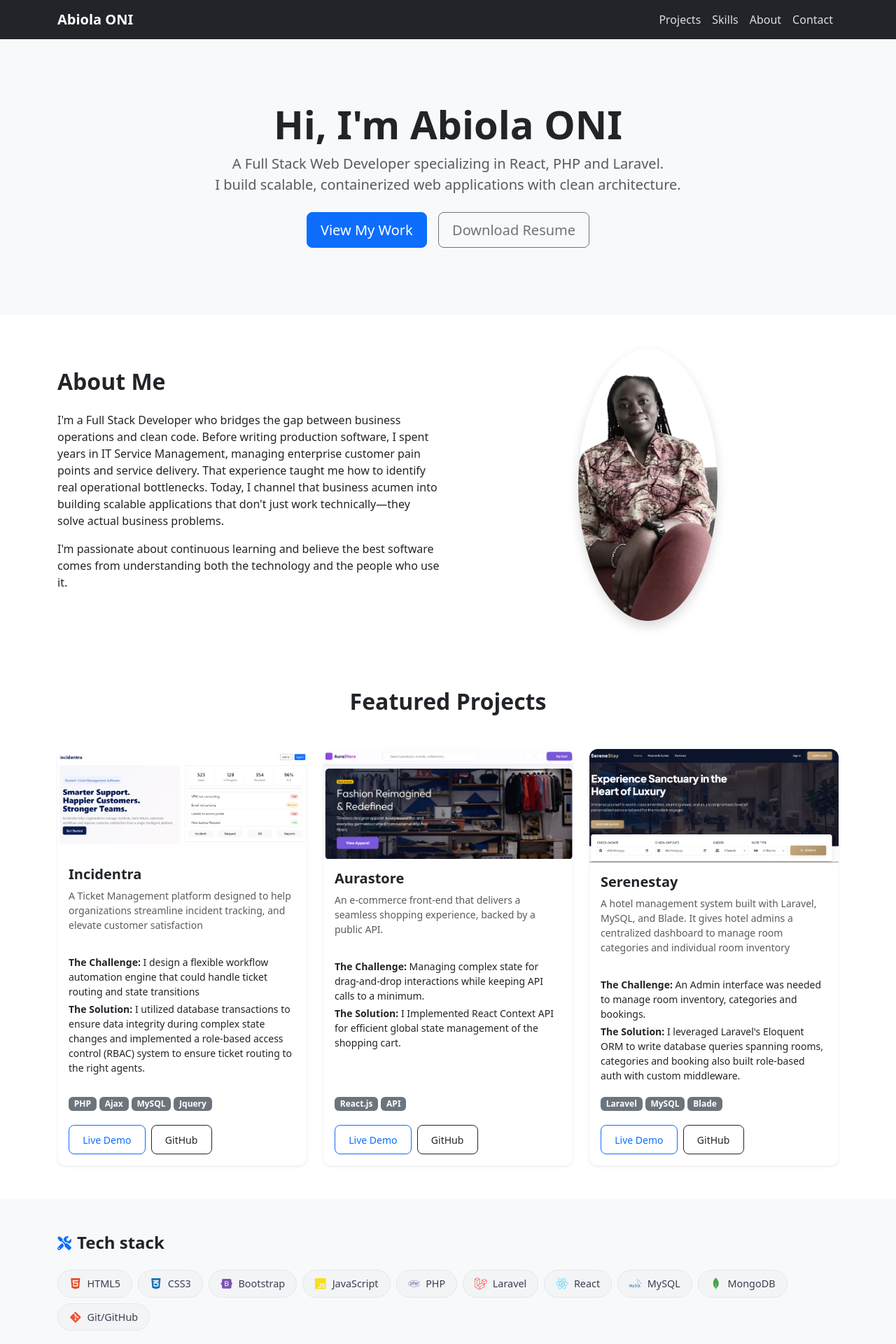
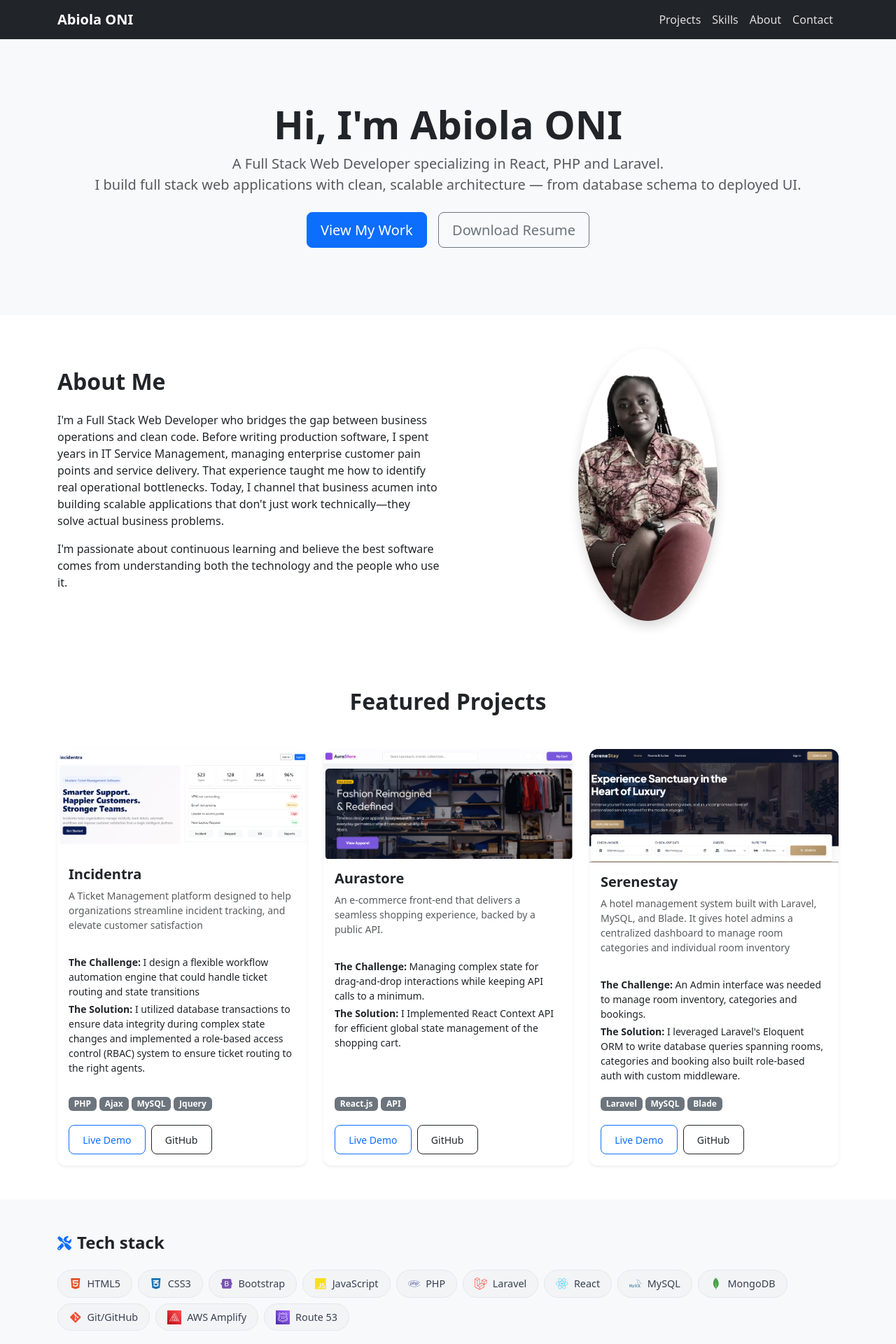
Before and after one commit to Abie-collab/MyPortfolio, a React (Vite) app: page / in a window 1280 px wide. Shown: the top 1920 px of the page at 70% size. Built offline with nearby package versions, Linux system fonts and the light colour scheme.

Commit message:
Hero section updated

```diff
--- a/package.json
+++ b/package.json
@@ -10,6 +10,7 @@
     "preview": "vite preview"
   },
   "dependencies": {
+    "aws-react-icons": "^3.3.0",
     "bootstrap": "^5.3.8",
     "react": "^19.2.7",
     "react-bootstrap": "^2.10.10",
--- a/src/components/About.jsx
+++ b/src/components/About.jsx
@@ -10,7 +10,7 @@ const About = () => {
           <Col md={6}>
             <h2 className="fw-bold mb-4">About Me</h2>
             <p>
-              I'm a Full Stack Developer who bridges the gap between business operations and clean code. Before writing production software, I spent years in IT Service Management, managing enterprise customer pain points and service delivery. That experience taught me how to identify real operational bottlenecks. Today, I channel that business acumen into building scalable applications that don't just work technically—they solve actual business problems.
+              I'm a Full Stack Web Developer who bridges the gap between business operations and clean code. Before writing production software, I spent years in IT Service Management, managing enterprise customer pain points and service delivery. That experience taught me how to identify real operational bottlenecks. Today, I channel that business acumen into building scalable applications that don't just work technically—they solve actual business problems.
             </p>
             <p>
               I'm passionate about continuous learning and believe the best software comes from understanding both the technology and the people who use it.
--- a/src/components/Hero.jsx
+++ b/src/components/Hero.jsx
@@ -9,7 +9,7 @@ const Hero = () => {
         <h1 className="display-4 fw-bold">Hi, I'm Abiola ONI</h1>
         <p className="lead text-muted mb-4">
           A Full Stack Web Developer specializing in <strong>React</strong>, <strong>PHP</strong> and <strong>Laravel</strong>. <br/>
-          I build scalable, containerized web applications with clean architecture.
+        I build full stack web applications with clean, scalable architecture — from database schema to deployed UI.
         </p>
         <div className="d-flex gap-3 justify-content-center">
           <Button variant="primary" size="lg" href="#projects">View My Work</Button>
--- a/src/components/Skills.jsx
+++ b/src/components/Skills.jsx
@@ -1,9 +1,12 @@
 import { Container } from 'react-bootstrap';
 import { FaTools, FaHtml5, FaCss3Alt, FaBootstrap, FaJs, FaPhp, FaReact, FaGitAlt } from 'react-icons/fa';
 import { SiLaravel, SiMysql, SiMongodb } from 'react-icons/si';
+import amplifyIcon from '../assets/images/amplify.svg';
+import route53Icon from '../assets/images/route53.svg';
+
 
 const Skills = () => {
-  // Define your skills and their corresponding icons
+
   const skillsList = [
     { name: 'HTML5', icon: <FaHtml5 color="#E34F26" /> },
     { name: 'CSS3', icon: <FaCss3Alt color="#1572B6" /> },
@@ -15,18 +18,21 @@ const Skills = () => {
     { name: 'MySQL', icon: <SiMysql color="#4479A1" /> },
     { name: 'MongoDB', icon: <SiMongodb color="#47A248" /> },
     { name: 'Git/GitHub', icon: <FaGitAlt color="#F05032" /> },
+    { name: 'AWS Amplify', icon: <img src={amplifyIcon} alt="AWS Amplify" style={{ width: 20, height: 20 }} /> },
+    { name: 'Route 53', icon: <img src={route53Icon} alt="Route 53" style={{ width: 20, height: 20 }} /> },
+
   ];
 
   return (
     <section id="skills" className="py-5 bg-light">
       <Container>
-        {/* Heading with Icon */}
+
         <div className="d-flex align-items-center mb-4">
           <FaTools className="text-primary me-2" size={20} />
           <h2 className="fw-bold mb-0 h4">Tech stack</h2>
         </div>
 
-        {/* Skills Grid / Flex Wrap */}
+
         <div className="d-flex flex-wrap gap-2">
           {skillsList.map((skill, index) => (
             <div key={index} className="skill-pill d-flex align-items-center">
--- a/src/data/portfolioData.js
+++ b/src/data/portfolioData.js
@@ -42,5 +42,5 @@ export const skillsData = {
   frontend: ["HTML5", "CSS3", "JavaScript (ES6+)", "React.js", "Bootstrap"],
   backend: ["PHP", "Laravel"],
   database: ["MySQL", "MongoDB"],
-  devops: ["Git", "GitHub", "Docker", "GitHub Actions (CI/CD)"]
+  devops: ["Git", "GitHub", "Docker", "GitHub Actions (CI/CD)","AWS Amplify", "Route 53"]
 };
```
Also changed, not shown: 2 other files (tests, documents, lock files or other folders).
